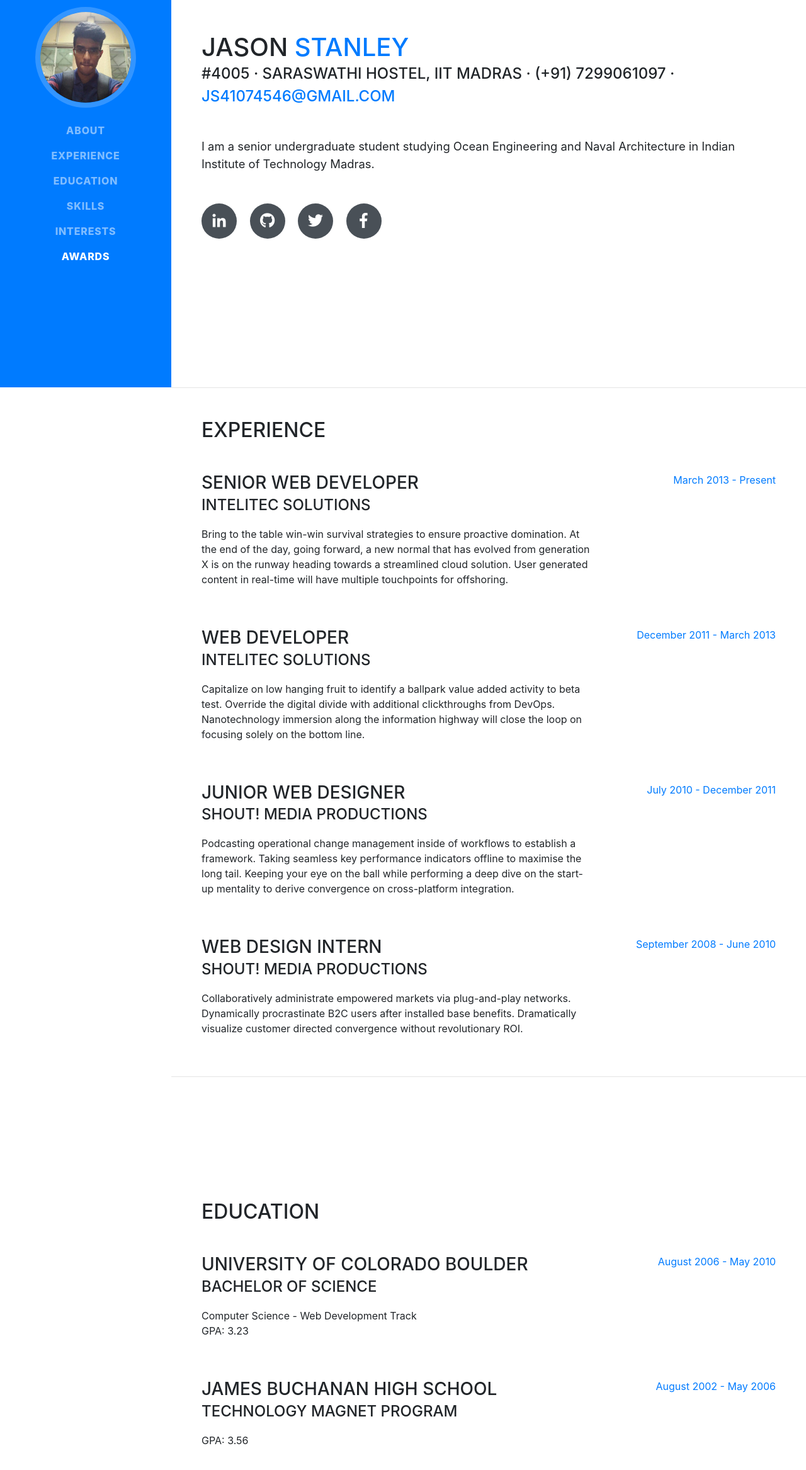
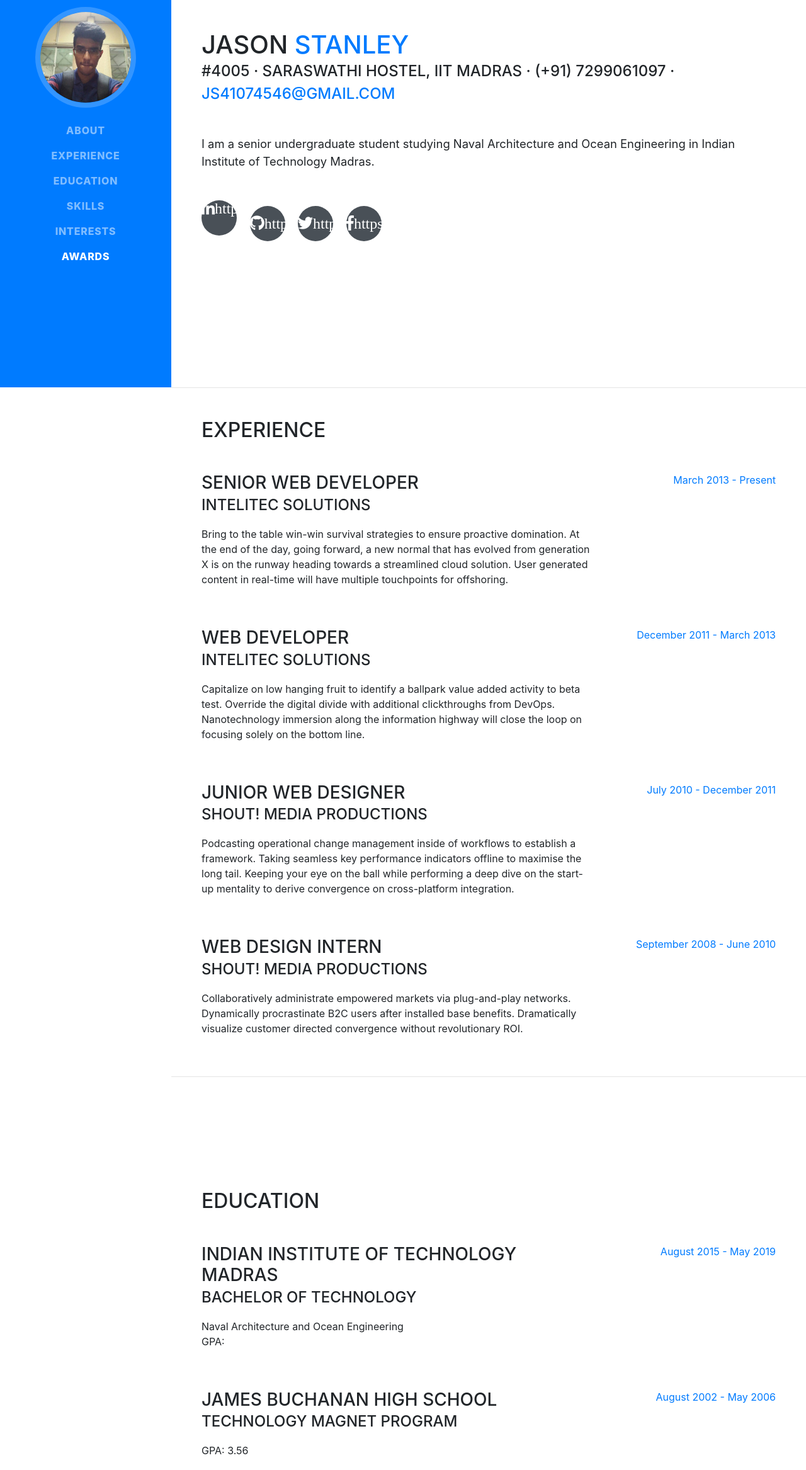
Before and after one commit to js061097/js061097.github.io, a website with bundled scripts: page index.html in a window 1280 px wide. Shown: the part 185-2519 px from the top of the page at 63% size. Built offline with nearby package versions, Linux system fonts and the light colour scheme; a web font is replaced by a local one.

Commit message:
Update index.html

```diff
--- a/index.html
+++ b/index.html
@@ -69,19 +69,19 @@
           <div class="subheading mb-5">#4005 · Saraswathi Hostel, IIT Madras · (+91) 7299061097 ·
             <a href="mailto:js41074546@gmail.com">js41074546@gmail.com</a>
           </div>
-          <p class="lead mb-5">I am a senior undergraduate student studying Ocean Engineering and Naval Architecture in Indian Institute of Technology Madras.</p>
+          <p class="lead mb-5">I am a senior undergraduate student studying Naval Architecture and Ocean Engineering in Indian Institute of Technology Madras.</p>
           <div class="social-icons">
             <a href="#">
-              <i class="fab fa-linkedin-in"></i>
+              <i class="fab fa-linkedin-in">https://www.linkedin.com/in/jason-stanley-996186121/</i>
             </a>
             <a href="#">
-              <i class="fab fa-github"></i>
+              <i class="fab fa-github">https://github.com/js061097/</i>
             </a>
             <a href="#">
-              <i class="fab fa-twitter"></i>
+              <i class="fab fa-twitter">https://twitter.com/JasonStCh</i>
             </a>
             <a href="#">
-              <i class="fab fa-facebook-f"></i>
+              <i class="fab fa-facebook-f">https://www.facebook.com/</i>
             </a>
           </div>
         </div>
@@ -149,13 +149,13 @@
 
           <div class="resume-item d-flex flex-column flex-md-row mb-5">
             <div class="resume-content mr-auto">
-              <h3 class="mb-0">University of Colorado Boulder</h3>
-              <div class="subheading mb-3">Bachelor of Science</div>
-              <div>Computer Science - Web Development Track</div>
-              <p>GPA: 3.23</p>
+              <h3 class="mb-0">Indian Institute of Technology Madras</h3>
+              <div class="subheading mb-3">Bachelor of Technology</div>
+              <div>Naval Architecture and Ocean Engineering</div>
+              <p>GPA: </p>
             </div>
             <div class="resume-date text-md-right">
-              <span class="text-primary">August 2006 - May 2010</span>
+              <span class="text-primary">August 2015 - May 2019</span>
             </div>
           </div>
 
```
